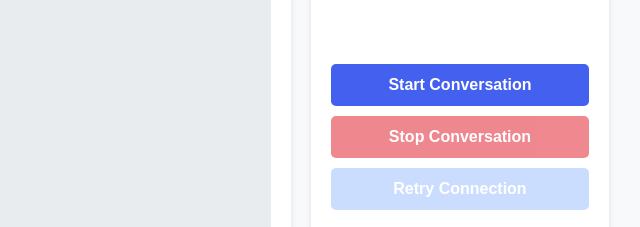
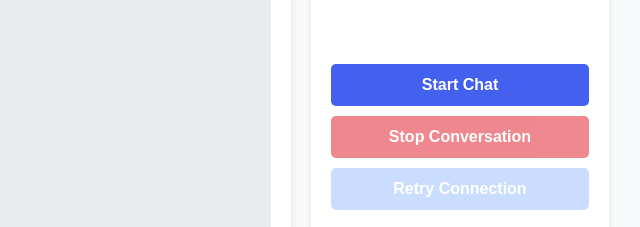
Before and after one commit to Codingpastor/elevenlabs-voice-chat, a website built with Vite: page index.html in a window 1280 px wide. Shown: the part 310-537 px from the top of the page, 481-1121 px from the left. Built offline with nearby package versions, Linux system fonts and the light colour scheme.

```diff
--- a/index.html
+++ b/index.html
@@ -360,7 +360,7 @@
                     </div>
 
                     <div class="buttons-container">
-                        <button id="startButton">Start Conversation</button>
+                        <button id="startButton">Start Chat</button>
                         <button id="stopButton" disabled>Stop Conversation</button>
                         <button id="retryButton" disabled>Retry Connection</button>
                     </div>
```
